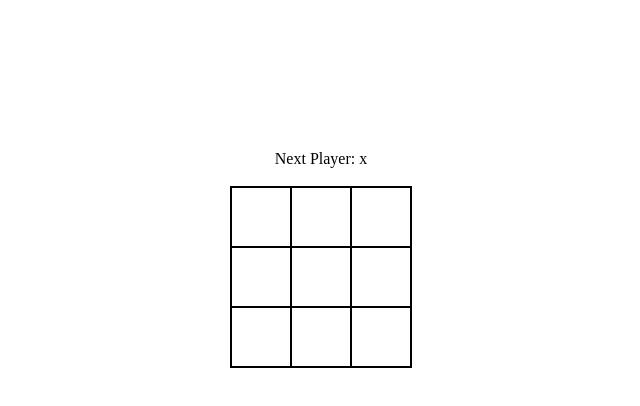
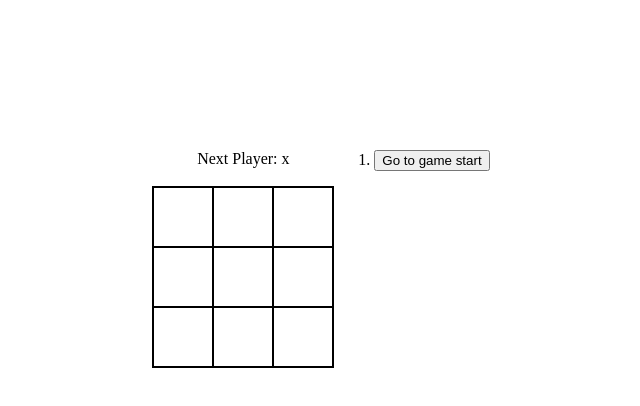
Before and after one commit to zidandff/tic-tac-toe, a React (Vite) app: page / in a window 1280 px wide. Shown: the top 406 px of the page, without its empty margins (319-959 px from the left). Built offline with nearby package versions, Linux system fonts and the light colour scheme.

Commit message:
add time travel

```diff
--- a/src/App.jsx
+++ b/src/App.jsx
@@ -8,10 +8,7 @@ function Cell({ value, onCellClick }) {
   );
 }
 
-function Board() {
-  const [cells, setCells] = useState(Array(9).fill(null));
-  const [xIsNext, setXisNext] = useState(true);
-
+function Board({ cells, xIsNext, onPlay }) {
   function handleClick(index) {
     // jika cells sudah terisi keluar dari function untuk menghindari override cells
     if (cells[index] || calculateWinner(cells)) return;
@@ -19,13 +16,12 @@ function Board() {
     // duplikat array agar menerapkan immutability
     const newCells = cells.slice();
     newCells[index] = xIsNext ? 'x' : 'o';
-    setCells(newCells);
-    setXisNext(!xIsNext);
+    onPlay(newCells); // kirim cells baru ke history
   }
 
   // cek apakah sudah ada pemenang
   const winner = calculateWinner(cells);
-  console.log(winner);
+  // console.log(winner);
   let status;
   if (winner) {
     status = `Winner: ${winner}`;
@@ -34,14 +30,14 @@ function Board() {
   }
 
   // event handler untuk bermain lagi
-  function playAgainHandle() {
-    setCells(Array(9).fill(null));
-    if (winner === 'draw') {
-      setXisNext(xIsNext);
-    } else {
-      setXisNext(winner === 'x' ? true : false);
-    }
-  }
+  // function playAgainHandle() {
+  //   setCells(Array(9).fill(null));
+  //   if (winner === 'draw') {
+  //     setXisNext(xIsNext);
+  //   } else {
+  //     setXisNext(winner === 'x' ? true : false);
+  //   }
+  // }
 
   return (
     <div className="game-board">
@@ -57,12 +53,65 @@ function Board() {
         <Cell value={cells[7]} onCellClick={() => handleClick(7)} />
         <Cell value={cells[8]} onCellClick={() => handleClick(8)} />
       </div>
-      <button
+      {/* <button
         className={'play-again-btn ' + (winner ? 'show' : '')}
         onClick={playAgainHandle}
       >
         Play Again
-      </button>
+      </button> */}
+    </div>
+  );
+}
+
+function Game() {
+  const [history, setHistory] = useState([Array(9).fill(null)]);
+  const [xIsNext, setXisNext] = useState(true);
+  const [currentMove, setCurrentMove] = useState(0);
+  const currentCells = history[currentMove];
+
+  // history = [
+  //   {
+  //     xIsNext: true,
+  //     cells: [null, null, null, null, null, null, null, null, null]
+  //   },
+  //   {
+  //     xIsNext: true,
+  //     cells: [null, null, null, null, null, null, null, null, null]
+  //   }
+  // ]
+  function handlePlay(newCells) {
+    // console.log(history);
+    // console.log([...history.slice(0, currentMove + 1), newCells]);
+    const newHistory = [...history.slice(0, currentMove + 1), newCells];
+    setHistory(newHistory);
+    setCurrentMove(newHistory.length - 1);
+    setXisNext(!xIsNext);
+  }
+
+  function jumpTo(nextMove) {
+    setCurrentMove(nextMove);
+    // console.log(history[nextMove]);
+  }
+
+  const historyMove = history.map((cell, move) => {
+    let moveText;
+    if (move > 0) {
+      moveText = `go to move #${move}`;
+    } else {
+      moveText = 'Go to game start';
+    }
+
+    return (
+      <li key={move}>
+        <button onClick={() => jumpTo(move)}>{moveText}</button>
+      </li>
+    );
+  });
+
+  return (
+    <div className="game">
+      <Board cells={currentCells} xIsNext={xIsNext} onPlay={handlePlay} />
+      <ol className="history-move">{historyMove}</ol>
     </div>
   );
 }
@@ -94,4 +143,4 @@ function calculateWinner(cells) {
   return null;
 }
 
-export default Board;
+export default Game;
--- a/src/index.css
+++ b/src/index.css
@@ -8,8 +8,13 @@ body {
   min-height: 100vh;
 }
 
+.game {
+  display: flex;
+  justify-content: center;
+  margin-top: 150px;
+}
+
 .game-board {
-  margin-top: 150px;
   /* background-color: red; */
 }
 
```
